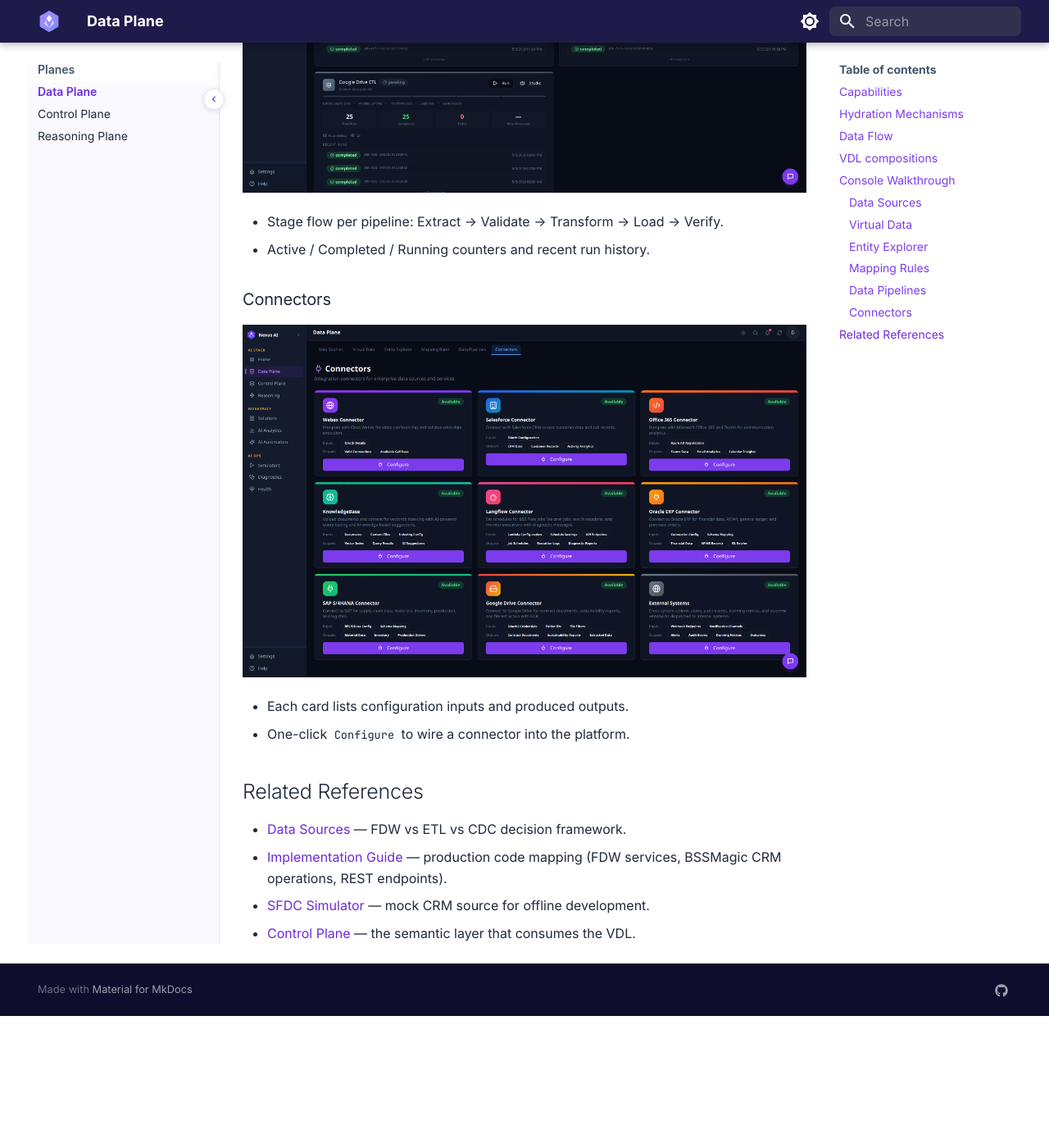
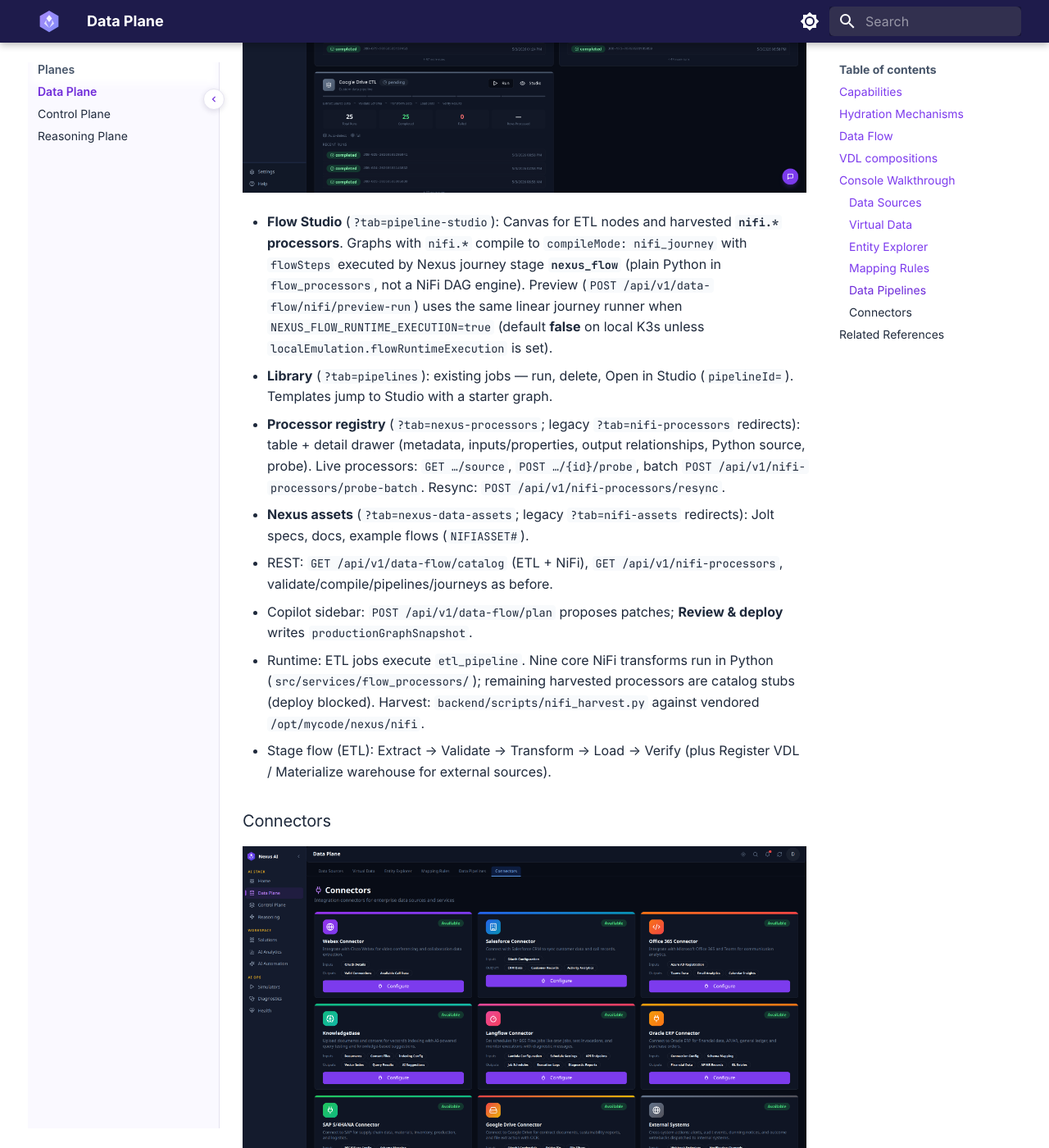
Before and after one commit to nexusdataai/nexus-docs, an MkDocs documentation site: the page built from docs/planes/data-plane.md, in a window 1280 px wide and 1400 px high, scrolled down 4958 px. Shown: the whole window at 82% size. Built offline with MkDocs 1.6.1 and Material for MkDocs 9.7.7, drawn with Linux system fonts in a browser that asks for light colours; some web fonts are replaced; the version menu is left out; before the commit the page ends 6197 px from its top, so only the background shows below that.

Commit message:
docs: align Data Plane flow execution with NEXUS_FLOW_RUNTIME_EXECUTION.
Co-authored-by: Cursor <cursoragent@cursor.com>

```diff
--- a/docs/planes/data-plane.md
+++ b/docs/planes/data-plane.md
@@ -105,8 +105,14 @@ Six tabs cover the hydration lifecycle.
 
 ![Data Pipelines](../assets/data-plane/data-plane-5-data-pipelines.png)
 
-- Stage flow per pipeline: Extract → Validate → Transform → Load → Verify.
-- Active / Completed / Running counters and recent run history.
+- **Flow Studio** (`?tab=pipeline-studio`): Canvas for ETL nodes and harvested **`nifi.*` processors**. Graphs with `nifi.*` compile to `compileMode: nifi_journey` with `flowSteps` executed by Nexus journey stage **`nexus_flow`** (plain Python in `flow_processors`, not a NiFi DAG engine). Preview (`POST /api/v1/data-flow/nifi/preview-run`) uses the same linear journey runner when `NEXUS_FLOW_RUNTIME_EXECUTION=true` (default **false** on local K3s unless `localEmulation.flowRuntimeExecution` is set).
+- **Library** (`?tab=pipelines`): existing jobs — run, delete, Open in Studio (`pipelineId=`). Templates jump to Studio with a starter graph.
+- **Processor registry** (`?tab=nexus-processors`; legacy `?tab=nifi-processors` redirects): table + detail drawer (metadata, inputs/properties, output relationships, Python source, probe). Live processors: `GET …/source`, `POST …/{id}/probe`, batch `POST /api/v1/nifi-processors/probe-batch`. Resync: `POST /api/v1/nifi-processors/resync`.
+- **Nexus assets** (`?tab=nexus-data-assets`; legacy `?tab=nifi-assets` redirects): Jolt specs, docs, example flows (`NIFIASSET#`).
+- REST: `GET /api/v1/data-flow/catalog` (ETL + NiFi), `GET /api/v1/nifi-processors`, validate/compile/pipelines/journeys as before.
+- Copilot sidebar: `POST /api/v1/data-flow/plan` proposes patches; **Review & deploy** writes `productionGraphSnapshot`.
+- Runtime: ETL jobs execute `etl_pipeline`. Nine core NiFi transforms run in Python (`src/services/flow_processors/`); remaining harvested processors are catalog stubs (deploy blocked). Harvest: `backend/scripts/nifi_harvest.py` against vendored `/opt/mycode/nexus/nifi`.
+- Stage flow (ETL): Extract → Validate → Transform → Load → Verify (plus Register VDL / Materialize warehouse for external sources).
 
 ### Connectors
 
```
